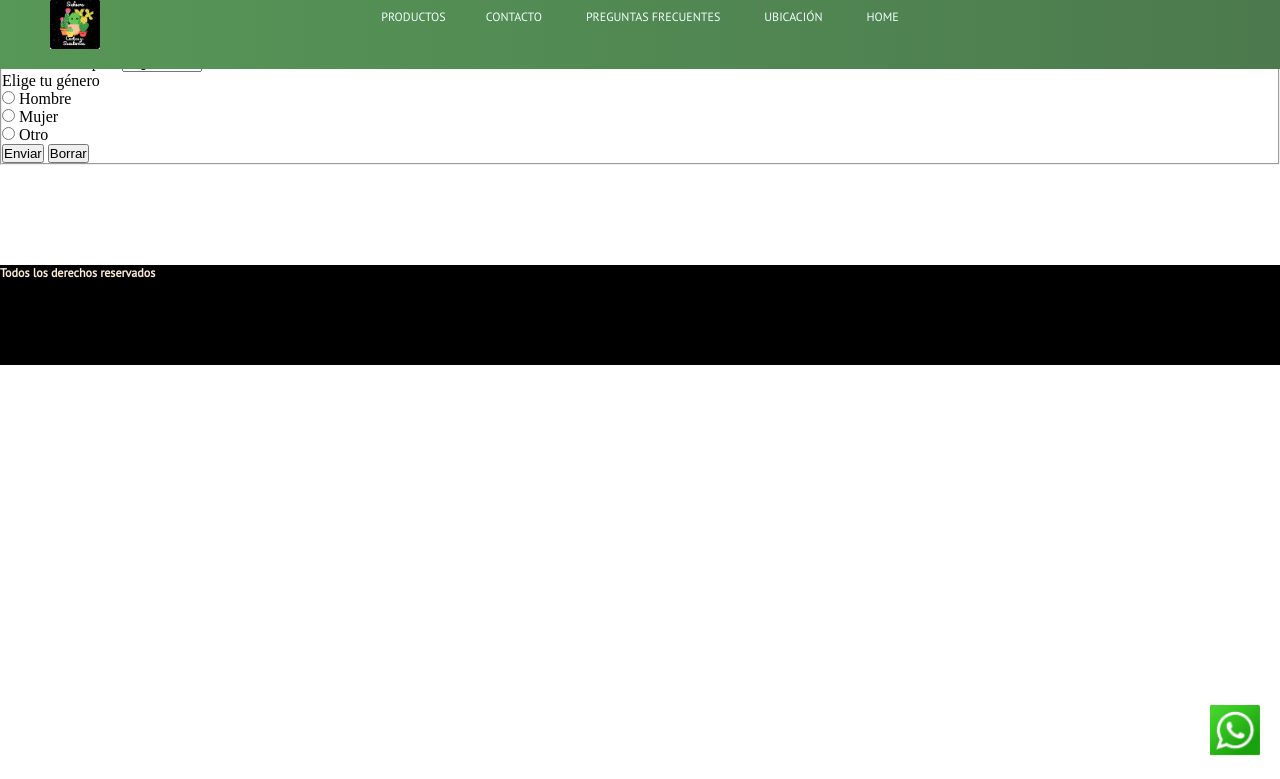
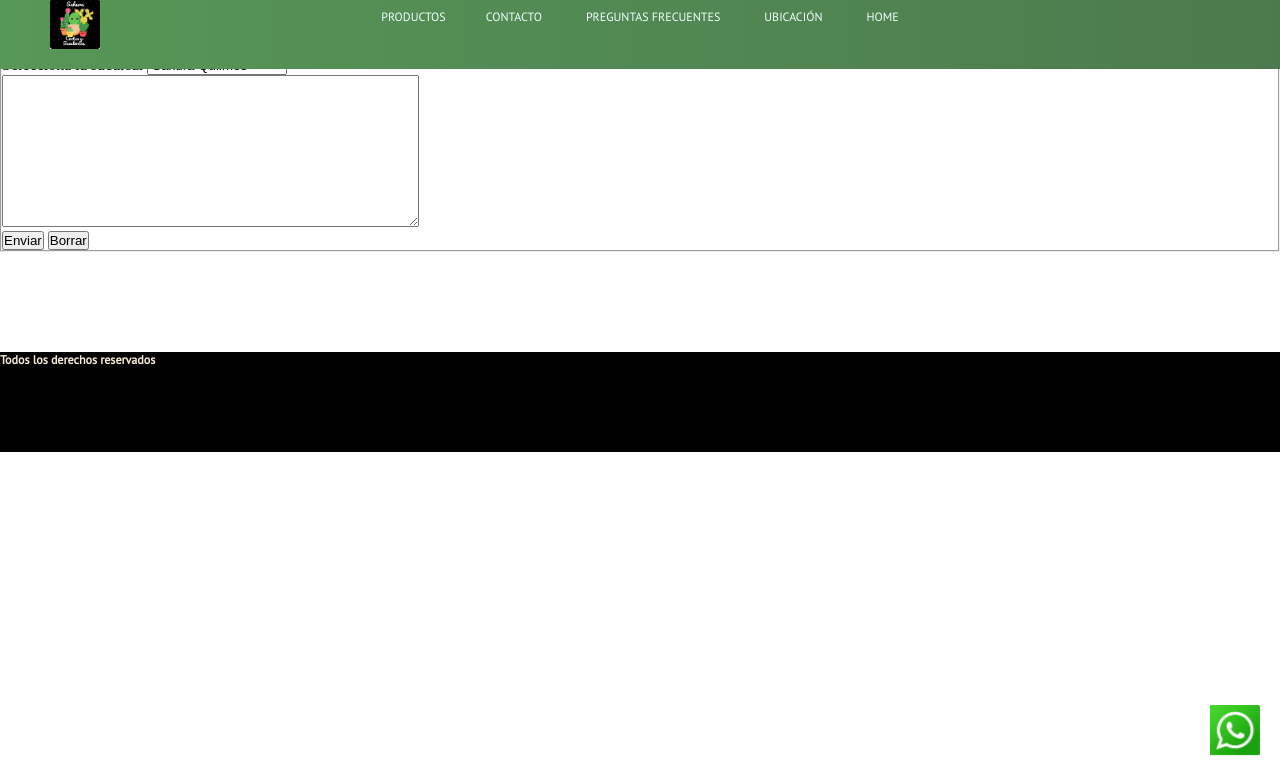
Before and after one commit to TLazarte/lazarteTomasGIT, a plain HTML site: page pages/contacto.html in a window 1280 px wide. Shown: the part 21-800 px from the top of the page. Drawn offline with Linux system fonts and the light colour scheme; files whose address does not match are found by name.

Commit message:
desafío actualizado

```diff
--- a/css/main.css
+++ b/css/main.css
@@ -110,6 +110,12 @@ footer h4 {
 .parrafo {
     margin: 100px;
     text-transform: uppercase;
+    font-family: Verdana, Geneva, Tahoma, sans-serif;
+}
+
+.textoForm {
+    text-align: center;
+    font-family: Verdana, Geneva, Tahoma, sans-serif;
 }
 
 @media (max-width: 1080px) {
--- a/pages/contacto.html
+++ b/pages/contacto.html
@@ -71,12 +71,16 @@
 
     </section>
 
+    <div>
+        <p class="textoForm">
+            HACENOS TU CONSULTA
+        </p>
+    </div>
+
     <main>
         <form action="">
             <fieldset>
-                <legend>
-                    Formulario de contacto
-                </legend>
+
 
 
                 <div>
@@ -86,31 +90,26 @@
                 </div>
 
                 <div>
-                    <label for="email"> Completa tu email</label>
+                    <label for="email"> Completá tu email</label>
                     <input type="text" name="email" placeholder="Email"> </input>
 
                 </div>
 
                 <div>
                     <label for="pais">
-                        Selecciona tu pais
+                        Seleccioná la sucursal
                     </label>
                     <select name="pais" id="">
-                        <option value=""> Argentina </option>
-                        <option value=""> Colombia</option>
-                        <option value=""> Chile</option>
+                        <option value=""> Sakura Quilmes </option>
+                        <option value=""> Sakura Berazategui</option>
+                        <option value=""> Sakura Lanús</option>
 
 
                     </select>
                 </div>
 
                 <div>
-                    <label for="género">
-                        Elige tu género</label>
-                    <br>
-                    <input type="radio" name="genero" value="Hombre"> Hombre <br>
-                    <input type="radio" name="genero" value="Mujer" > Mujer <br>
-                    <input type="radio" name="genero" value="Otro"> Otro
+                    <textarea name="Comentario" id="Comentario" cols="50" rows="10"></textarea>
 
                 </div>
 
```
